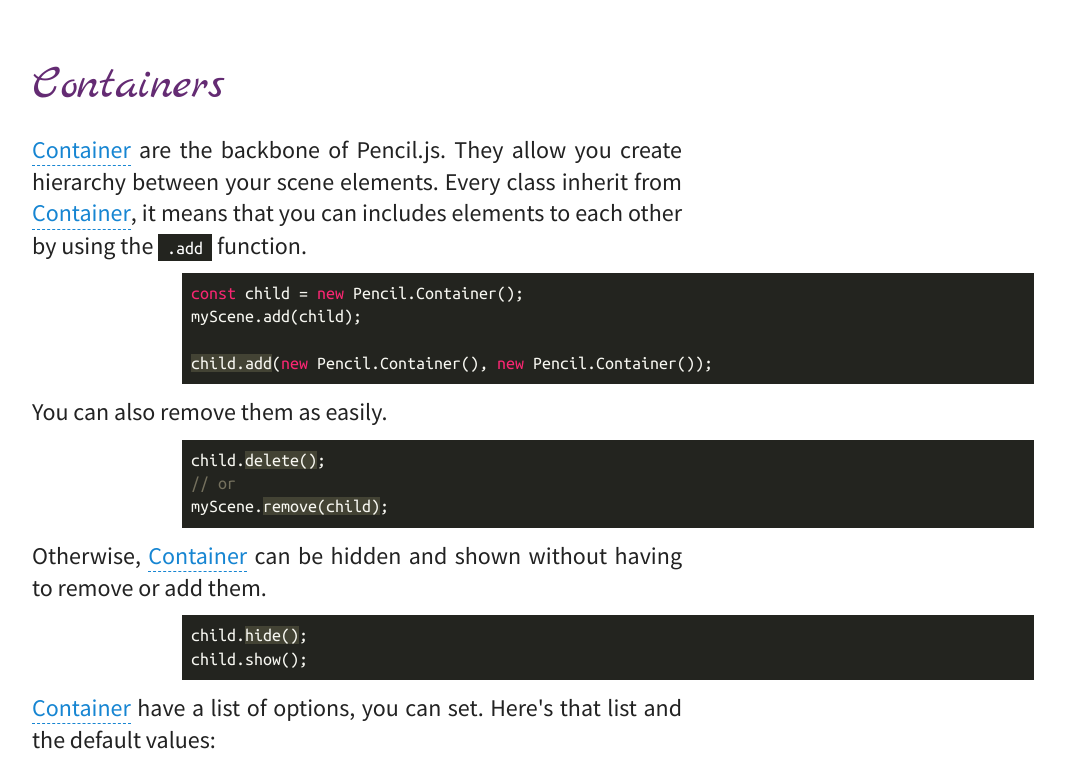
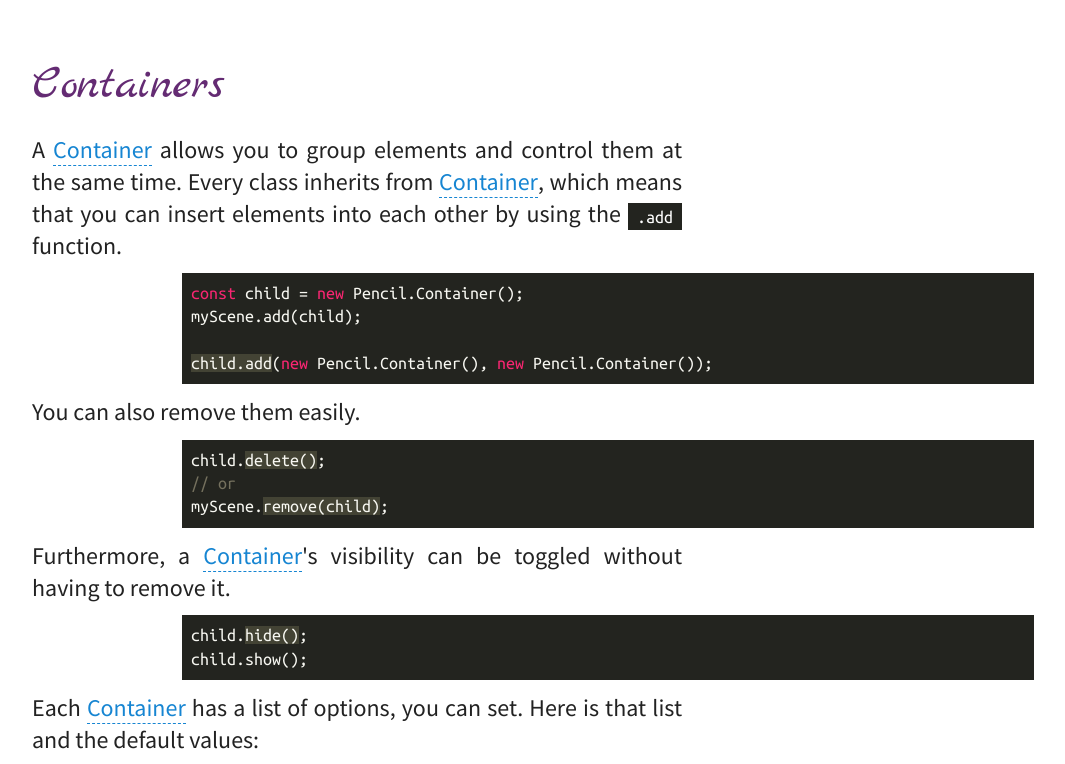
Before and after one commit to pencil-js/website, a plain HTML site: page guide/index.html in a window 1280 px wide. Shown: the part 2560-3324 px from the top of the page, without its empty margins (32-1097 px from the left). Drawn offline with Linux system fonts and the light colour scheme.

Commit message:
Simplify copy of the Containers section

```diff
--- a/guide/index.html
+++ b/guide/index.html
@@ -89,8 +89,8 @@
 <div class="screen">
     <h2>Containers</h2>
     <p>
-        {Container} are the backbone of Pencil.js. They allow you create hierarchy between your scene elements.
-        Every class inherit from {Container}, it means that you can includes elements to each other by using the <code>.add</code> function.
+        A {Container} allows you to group elements and control them at the same time.
+        Every class inherits from {Container}, which means that you can insert elements into each other by using the <code>.add</code> function.
     </p>
     <pre><code class="javascript">
 const child = new Pencil.Container();
@@ -99,7 +99,7 @@
 <span class="note" data-note="Container can be nested.">child.add</span>(new Pencil.Container(), new Pencil.Container());
     </code></pre>
     <p>
-        You can also remove them as easily.
+        You can also remove them easily.
     </p>
     <pre><code class="javascript">
 child.<span class="note" data-note="Remove itself from its parent.">delete()</span>;
@@ -107,14 +107,14 @@
 myScene.<span class="note" data-note="Remove that child from the container.">remove(child)</span>;
     </code></pre>
     <p>
-        Otherwise, {Container} can be hidden and shown without having to remove or add them.
+        Furthermore, a {Container}'s visibility can be toggled without having to remove it.
     </p>
     <pre><code class="javascript">
 child.<span class="note" data-note="Don't render itself or any of its children.">hide()</span>;
 child.show();
     </code></pre>
     <p>
-        {Container} have a list of options, you can set. Here's that list and the default values:
+        Each {Container} has a list of options, you can set. Here is that list and the default values:
     </p>
     <pre><code>
 const containerOptions = {
```
